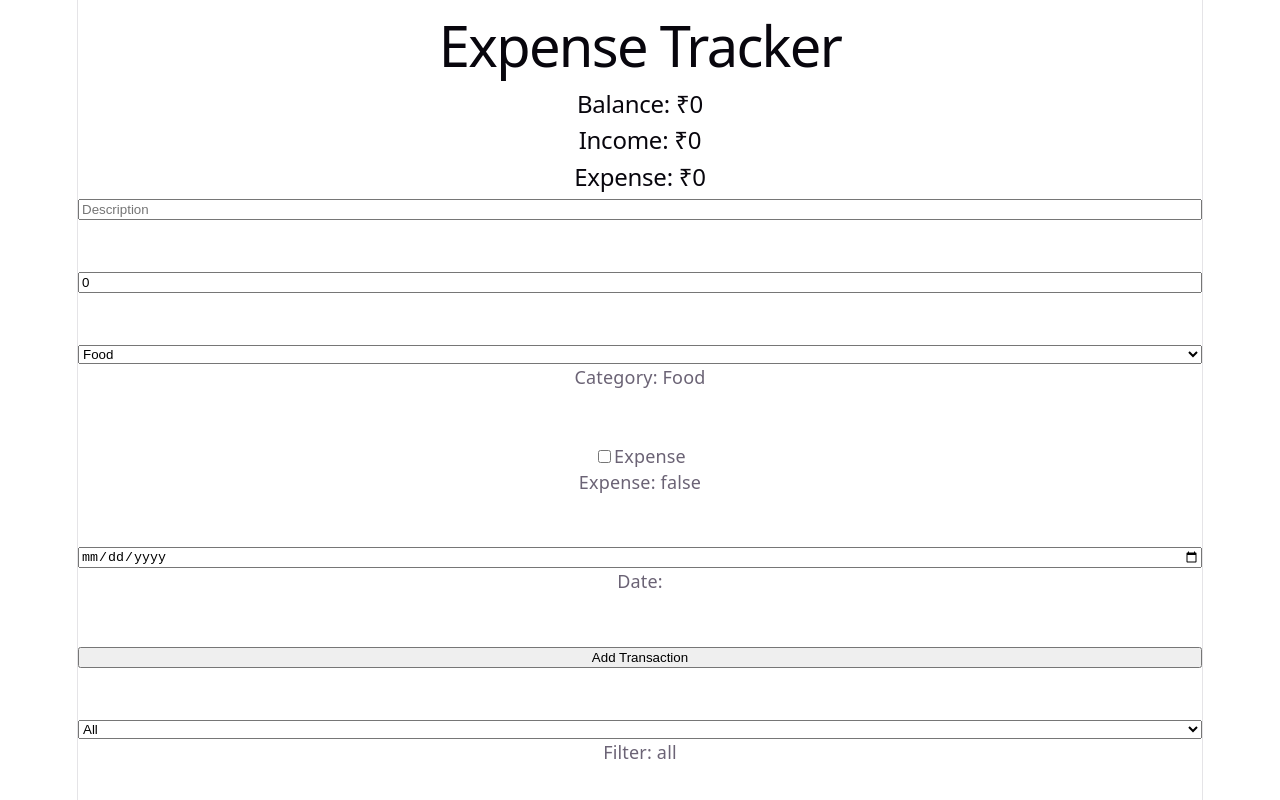
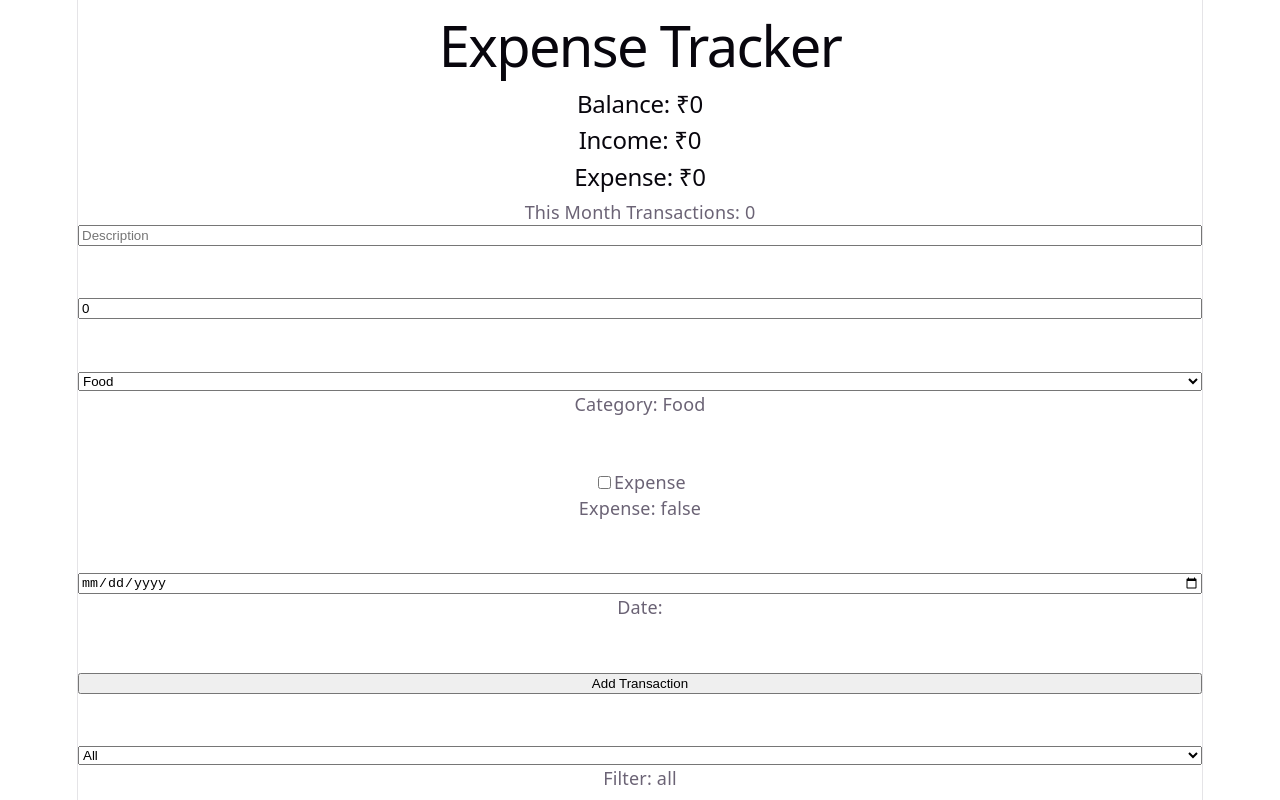
Before and after one commit to abhi12012/expense-tracker-react, a React (Vite) app in the folder expense-tracker-react/: page / in a window 1280 px wide. Shown: the top 800 px of the page. Built offline with nearby package versions, Linux system fonts and the light colour scheme.

Commit message:
Add current month transaction filter

```diff
--- a/expense-tracker-react/src/App.jsx
+++ b/expense-tracker-react/src/App.jsx
@@ -110,6 +110,21 @@ function App() {
 
 
 
+
+const today = new Date();
+
+const thisMonthTransactions = transactions.filter((item) => {
+  const transactionDate = new Date(item.date);
+
+  return (
+    transactionDate.getMonth() === today.getMonth() &&
+    transactionDate.getFullYear() === today.getFullYear()
+  );
+});
+
+
+
+
   const income = transactions
   .filter((item) => item.isExpense === false)
   .reduce((total, item) => total + item.amount, 0);
@@ -199,6 +214,7 @@ const searchedTransactions = dateFilteredTransactions.filter((item) =>
     <h2>Expense: ₹{expense}</h2>
 
 
+     <p>This Month Transactions: {thisMonthTransactions.length}</p>
 
 
 
```
